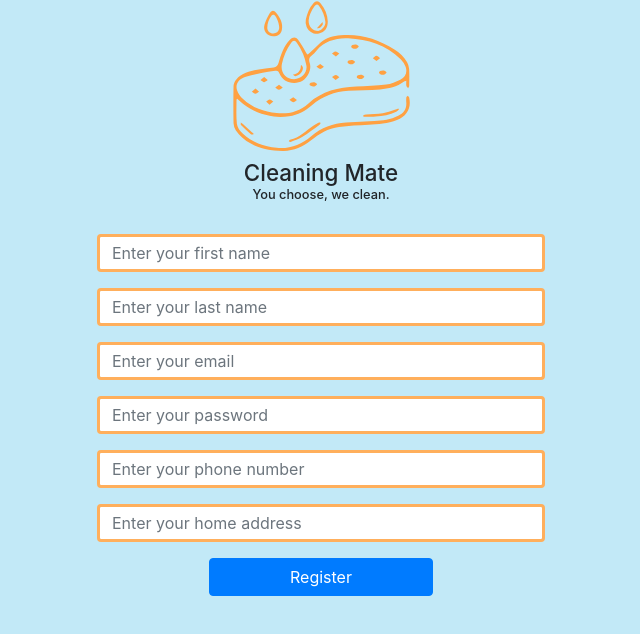
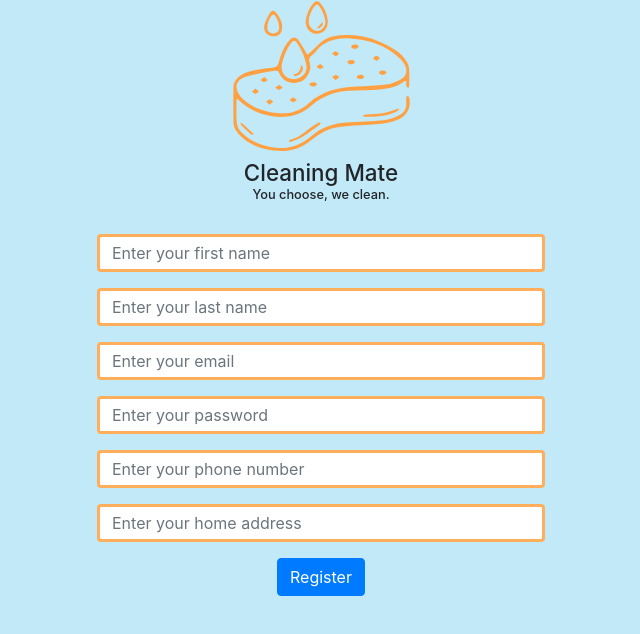
Before and after one commit to malak-dev/cleaning_mate, a React (Create React App) app in the folder client/: page /register in a window 1280 px wide. Shown: the top 634 px of the page, without its empty margins (319-959 px from the left). Built offline with nearby package versions, Linux system fonts and the light colour scheme.

Commit message:
fix somw bugs

```diff
--- a/client/src/components/clients/ClientAppointments.js
+++ b/client/src/components/clients/ClientAppointments.js
@@ -48,7 +48,7 @@ export default function ClientAppointments(props) {
               <Moment format="YYYY/MM/DD">{data.date}</Moment>
               <td>{data.first_name}</td>
               <td>{data.status}</td>
-              {data.status === "Upcoming" && <td>you can't rate now</td>}
+              {data.status === "Upcoming" && <td>you can't rate yet </td>}
               {data.status === "Completed" && (
                 <td>
                   <Rater
@@ -61,7 +61,7 @@ export default function ClientAppointments(props) {
                 </td>
               )}
               {data.comment && <td>{data.comment}</td>}
-              {data.status === "Upcoming" && !data.comment && (<td>you can't comment now</td>)}
+              {data.status === "Upcoming" && !data.comment && (<td>you can't comment yet</td>)}
               {data.status === "Completed" && !data.comment && (
                 <td><Comment
                   rating={rating}
--- a/client/src/components/login.scss
+++ b/client/src/components/login.scss
@@ -63,6 +63,6 @@ body{
 h{
   font-size: 20px;
 }
-button{
+#button1 button{
   width:50%
 }
```
